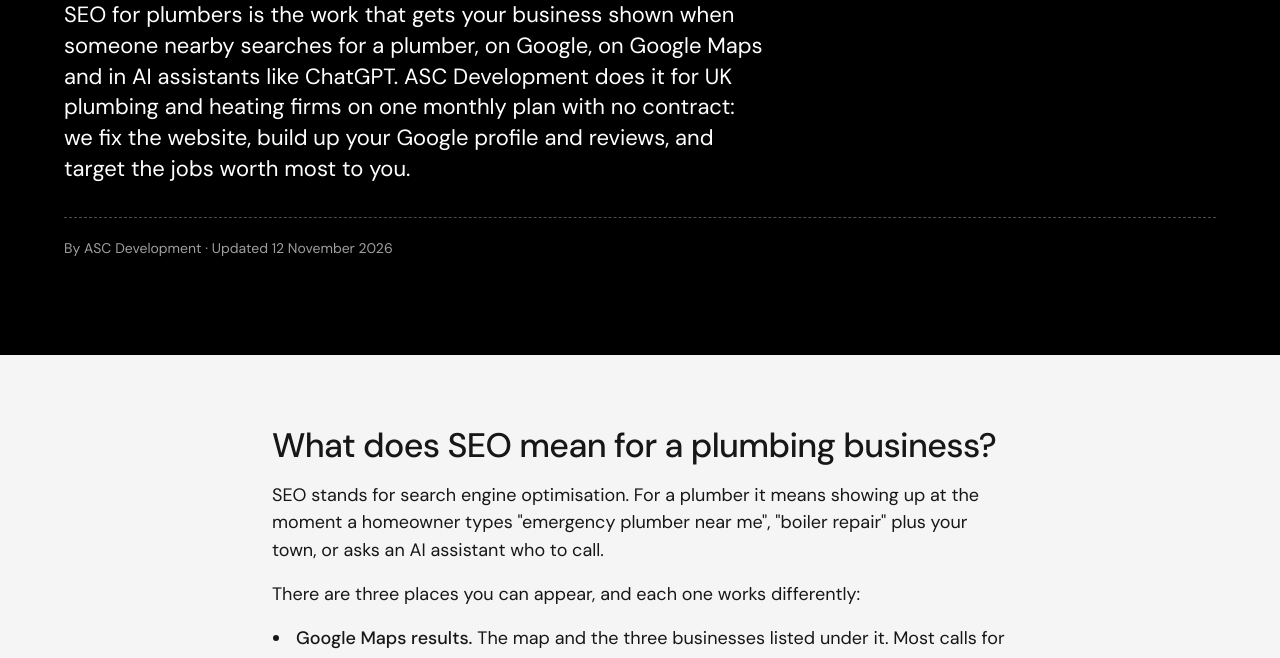
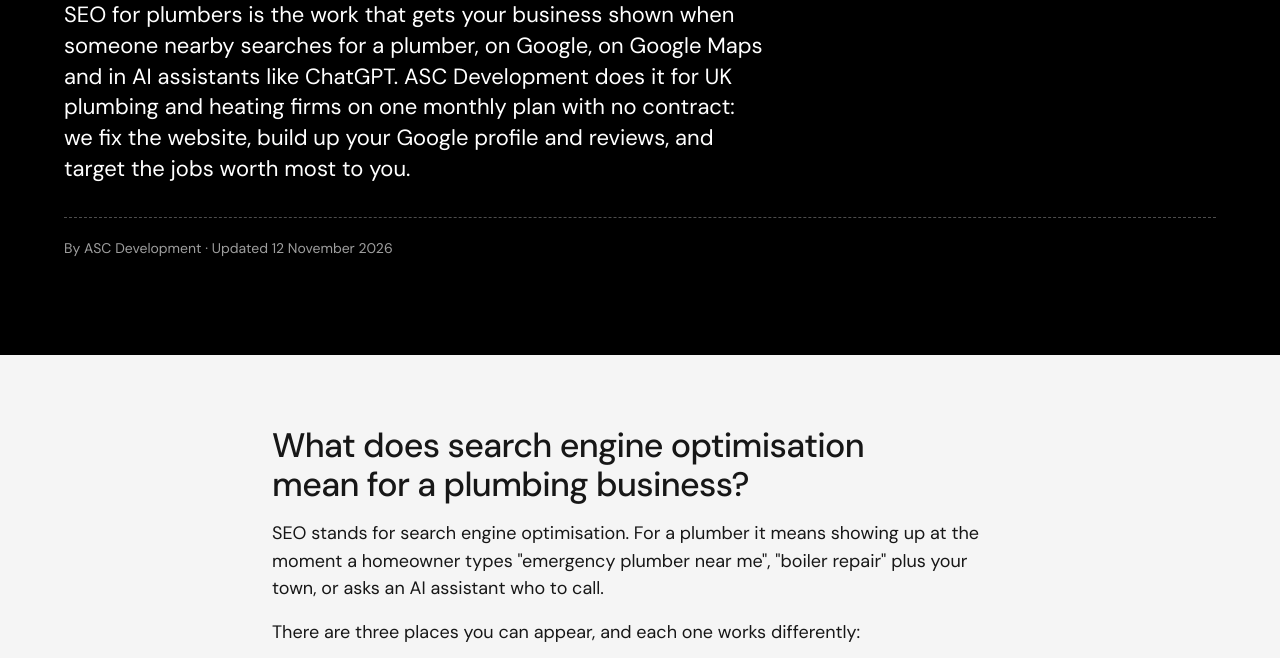
Before and after one commit to ascdevelopment181202/ascdev-tech, a plain HTML site: page seo-for-plumbers/index.html in a window 1280 px wide. Shown: the part 362-1020 px from the top of the page. Drawn offline with Linux system fonts and the light colour scheme.

Commit message:
seo-for-plumbers: H2 uses a search variation seen in Search Console

```diff
--- a/seo-for-plumbers/index.html
+++ b/seo-for-plumbers/index.html
@@ -88,7 +88,7 @@
 <article class="p-body">
 
   <section>
-    <h2>What does SEO mean for a plumbing business?</h2>
+    <h2>What does search engine optimisation mean for a plumbing business?</h2>
     <p>SEO stands for search engine optimisation. For a plumber it means showing up at the moment a homeowner types "emergency plumber near me", "boiler repair" plus your town, or asks an AI assistant who to call.</p>
     <p>There are three places you can appear, and each one works differently:</p>
     <ul>
```
